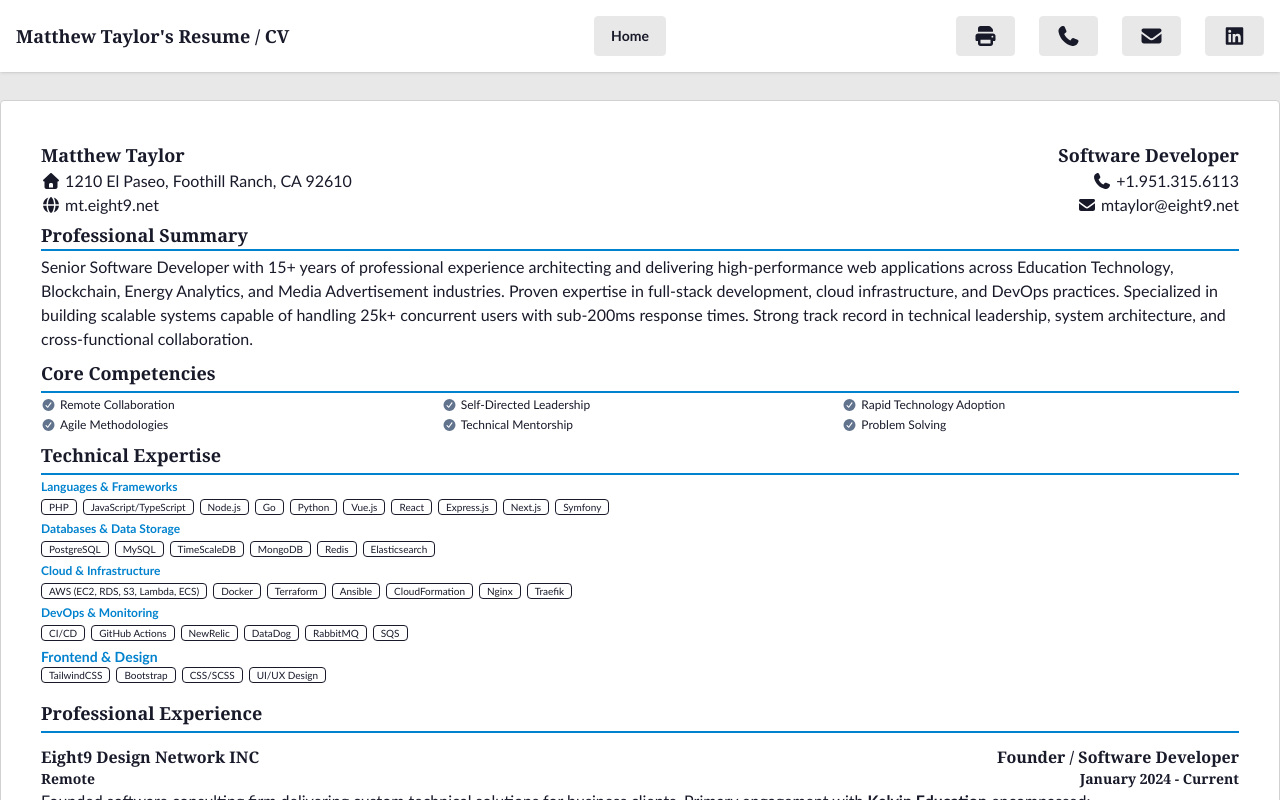
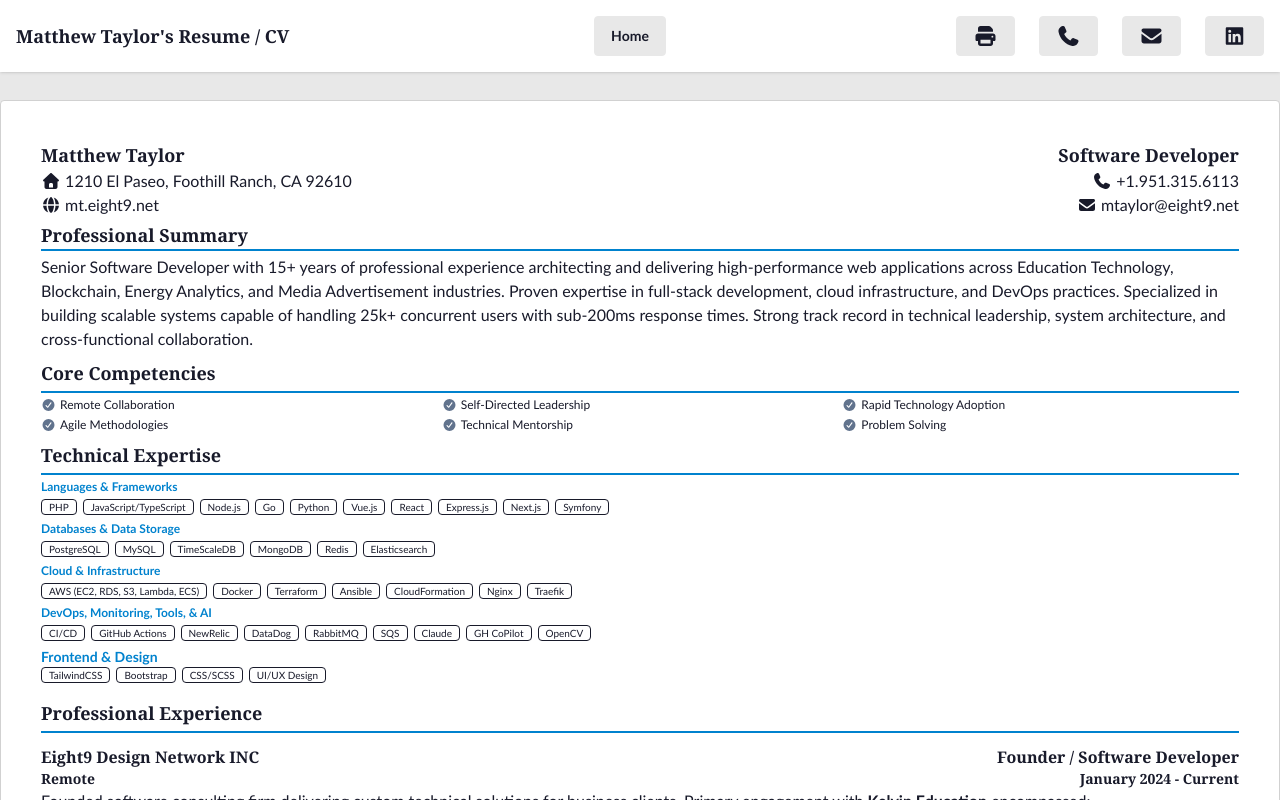
Before and after one commit to Twenty7/mt-resume, a Vue app: page / in a window 1280 px wide. Shown: the top 800 px of the page. Built offline with nearby package versions, Linux system fonts and the light colour scheme; a web font is replaced by a local one.

Commit message:
Add AI Tools

```diff
--- a/src/components/Home.vue
+++ b/src/components/Home.vue
@@ -109,7 +109,7 @@
           </div>
         </div>
         <div>
-          <h3 class="mb-1 text-xs font-semibold text-primary">DevOps & Monitoring</h3>
+          <h3 class="mb-1 text-xs font-semibold text-primary">DevOps, Monitoring, Tools, & AI</h3>
           <div class="flex flex-wrap gap-1.5">
             <span class="badge badge-outline badge-xs">CI/CD</span>
             <span class="badge badge-outline badge-xs">GitHub Actions</span>
@@ -117,6 +117,9 @@
             <span class="badge badge-outline badge-xs">DataDog</span>
             <span class="badge badge-outline badge-xs">RabbitMQ</span>
             <span class="badge badge-outline badge-xs">SQS</span>
+	          <span class="badge badge-outline badge-xs">Claude</span>
+            <span class="badge badge-outline badge-xs">GH CoPilot</span>
+            <span class="badge badge-outline badge-xs">OpenCV</span>
           </div>
         </div>
         <div>
```
